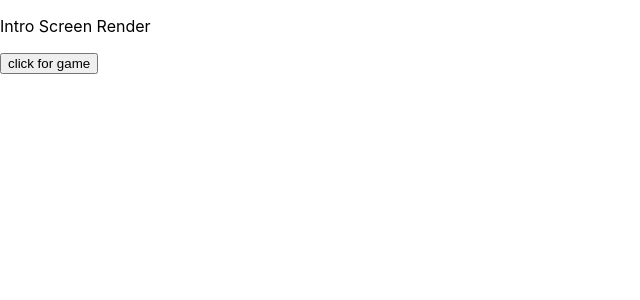
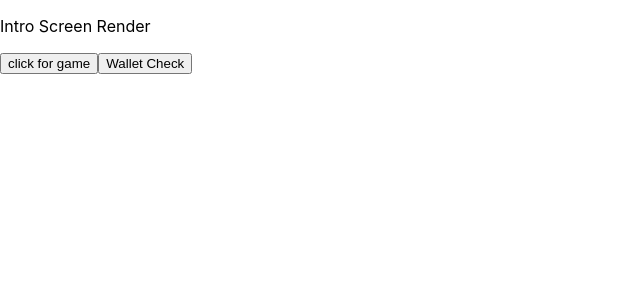
Before and after one commit to robbiekruszynski/skelly-treasure, a React (Create React App) app in the folder packages/react-app/: page /home in a window 1280 px wide. Shown: the top 300 px of the page, without its empty margins (0-640 px from the left). Built offline with nearby package versions, Linux system fonts and the light colour scheme; the HTML template or start-up script is replaced by a standard one.

Commit message:
add wallet check and import ethers.js

```diff
--- a/packages/react-app/src/components/IntroScreen.js
+++ b/packages/react-app/src/components/IntroScreen.js
@@ -1,4 +1,6 @@
 import React from "react";
+import { ethers } from "ethers";
+
 import {
   BrowserRouter as Router,
   Link,
@@ -7,6 +9,8 @@ import {
 } from "react-router-dom";
 
 export const IntroScreen = ({ history }) => {
+  let ethereum = window.ethereum;
+
   return (
     <div>
       <p>Intro Screen Render</p>
@@ -18,6 +22,14 @@ export const IntroScreen = ({ history }) => {
         >
           click for game
         </button>
+        <button
+          variant="contained"
+          color="primary"
+          // class="enableEthereumButton"
+          onClick={() => ethereum.enable()}
+        >
+          Wallet Check
+        </button>
       </Link>
     </div>
   );
```
Also changed, not shown: 1 other file (tests, documents, lock files or other folders).
